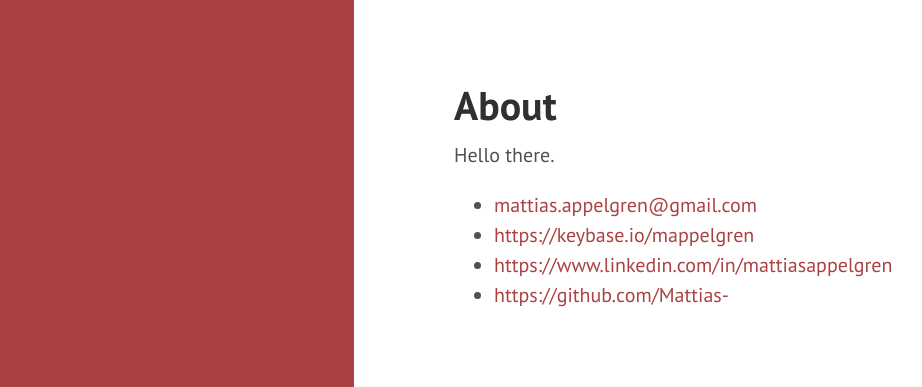
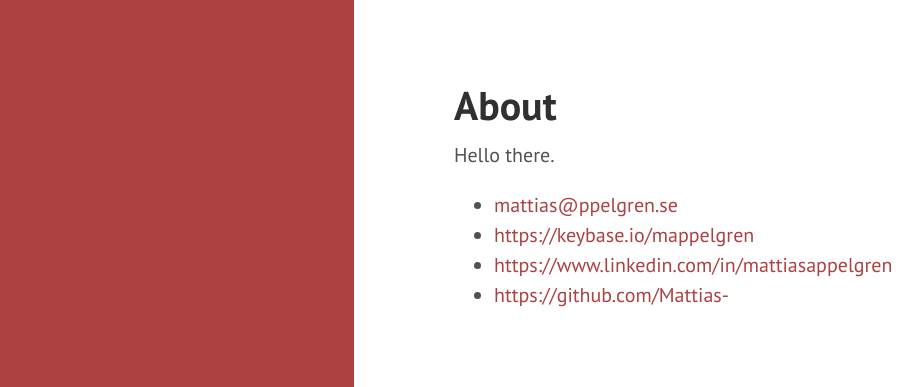
Before and after one commit to Mattias-/Mattias-.github.io, a Jekyll site: the page built from about.md, in a window 1280 px wide. Shown: the top 387 px of the page, without its empty margins (6-928 px from the left). Built offline with Jekyll 4.4.1, drawn with Linux system fonts in a browser that asks for light colours; Markdown is read by kramdown in place of the engine named in the settings; part of the change alters nothing that is shown.

Commit message:
Changes since new url

```diff
--- a/_config.yml
+++ b/_config.yml
@@ -10,11 +10,11 @@ relative_permalinks: true
 title:            Mattias Appelgren
 tagline:          'What is this?'
 description:      '\f.(\x.f (x x)) (\x.f (x x))'
-url:              https://mattias-.github.io
+url:              http://blog.ppelgren.se
 baseurl:          /
 
 author:
   name:           'Mattias Appelgren'
-  url:            https://mattias-.github.io
+  url:            http://blog.ppelgren.se
 
 paginate:         5
--- a/about.md
+++ b/about.md
@@ -5,7 +5,7 @@ title: About
 
 Hello there.
 
-* [mattias.appelgren@gmail.com](mailto:mattias.appelgren@gmail.com)
+* [mattias@ppelgren.se](mailto:mattias@ppelgren.se)
 * [https://keybase.io/mappelgren](https://keybase.io/mappelgren)
 * [https://www.linkedin.com/in/mattiasappelgren](https://www.linkedin.com/in/mattiasappelgren)
 * [https://github.com/Mattias-](https://github.com/Mattias-)
```
